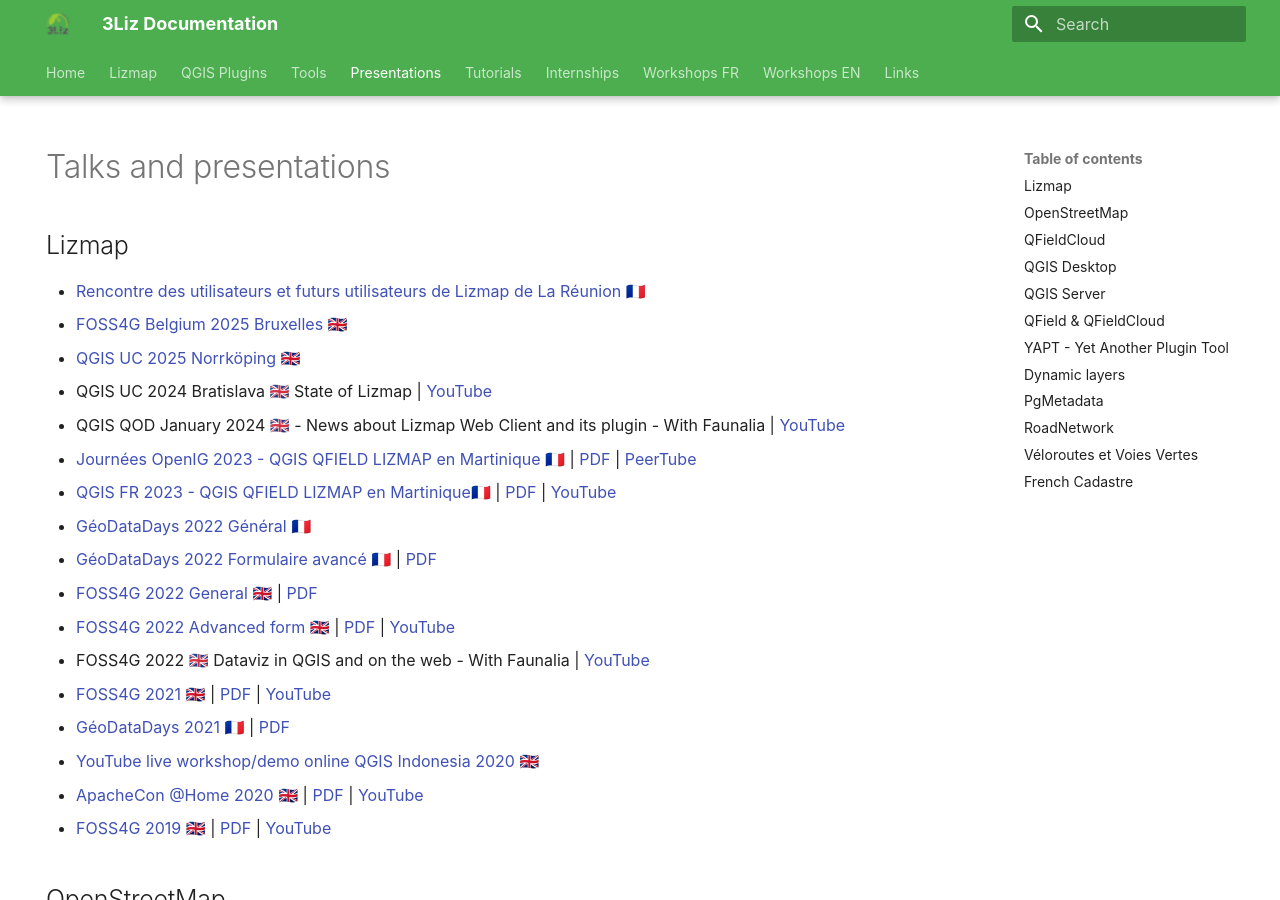
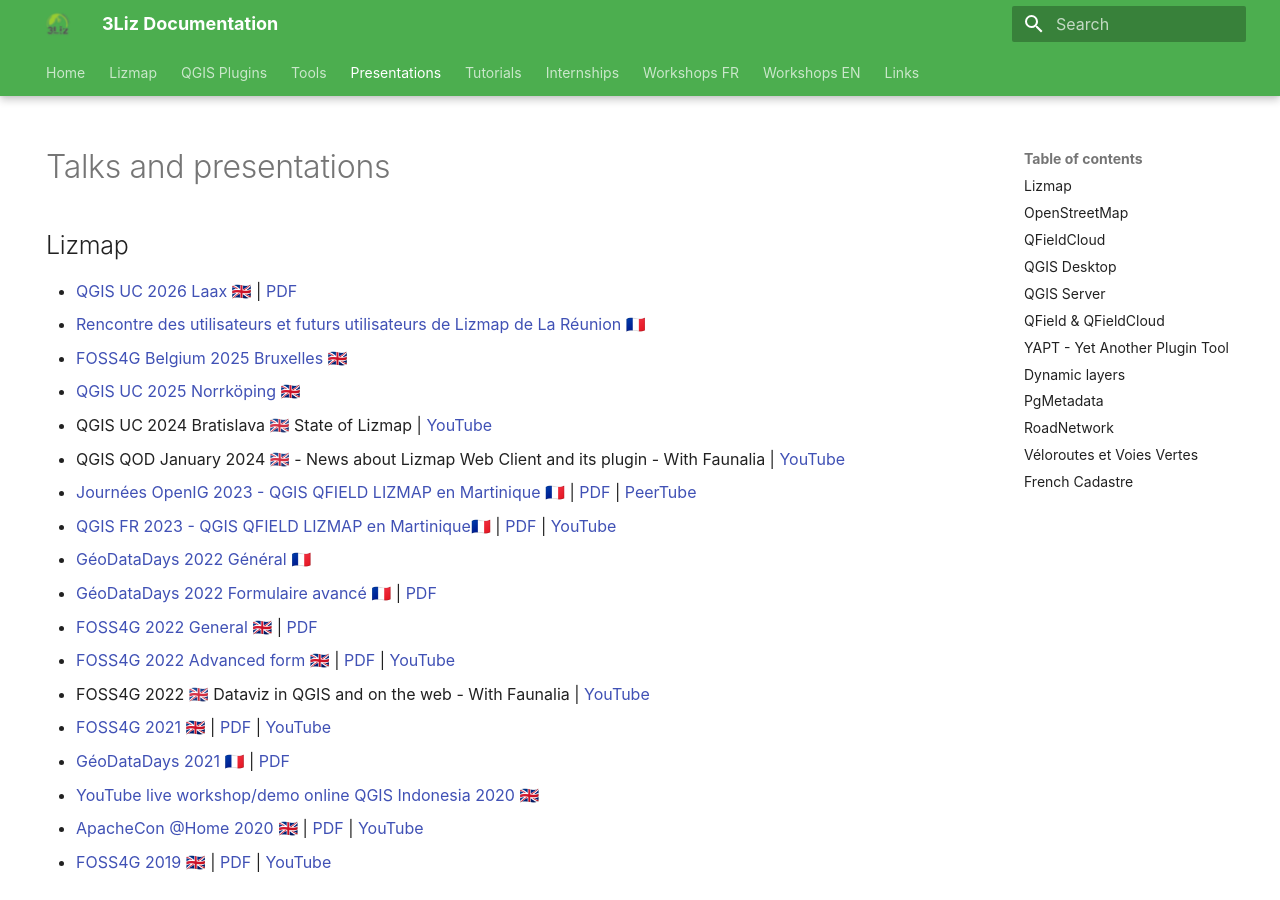
Before and after one commit to 3liz/3liz.github.io, an MkDocs documentation site: the page built from docs/talks.md, in a window 1280 px wide and 900 px high. Built offline with MkDocs 1.6.1 and Material for MkDocs 9.7.7, drawn with Linux system fonts in a browser that asks for light colours; nearby versions of some CDN libraries.

Commit message:
Talks - Update with QGISUC Laax presentations

```diff
--- a/docs/talks.md
+++ b/docs/talks.md
@@ -7,6 +7,8 @@
 
 ## Lizmap
 
+* [QGIS UC 2026 Laax 🇬🇧](https://docs.3liz.org/presentations/2026-10-06-lizmap-next-steps-qgis-uc.html)
+  | [PDF](https://docs.3liz.org/presentations/pdf/2026-10-06-lizmap-next-steps-qgis-uc.pdf)
 * [Rencontre des utilisateurs et futurs utilisateurs de Lizmap de La Réunion 🇫🇷](https://docs.3liz.org/presentations/2025-12-04_La_Réunion_Lizmap_nouveautés_bonnes_pratiques.html)
 * [FOSS4G Belgium 2025 Bruxelles 🇬🇧](https://docs.3liz.org/presentations/2025-09-25-FOSS4G-Belgium-Lizmap.html)
 * [QGIS UC 2025 Norrköping 🇬🇧](https://docs.3liz.org/presentations/2025-06-QGIS-UC-Norrkoping-Lizmap.html)
```
